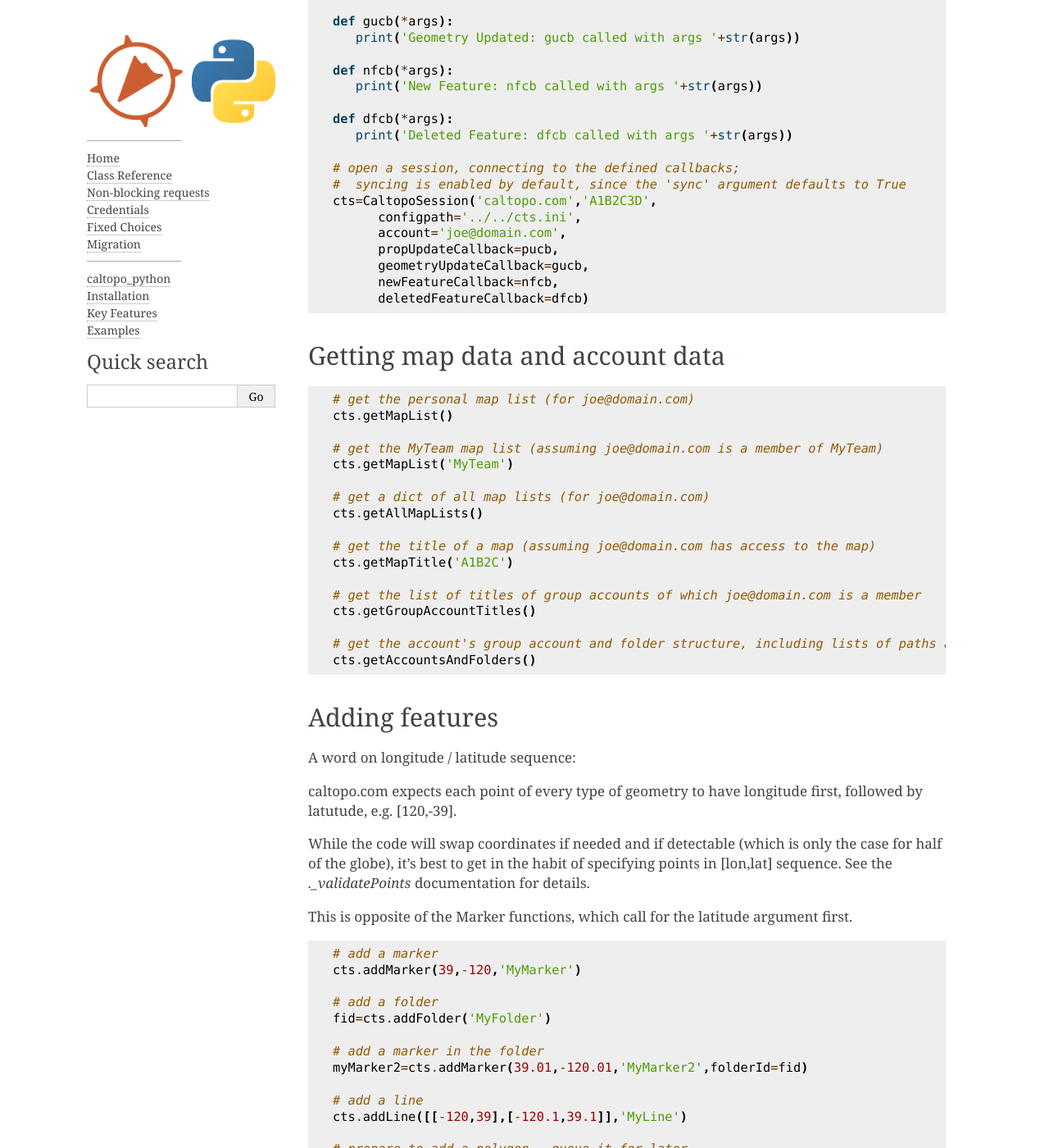
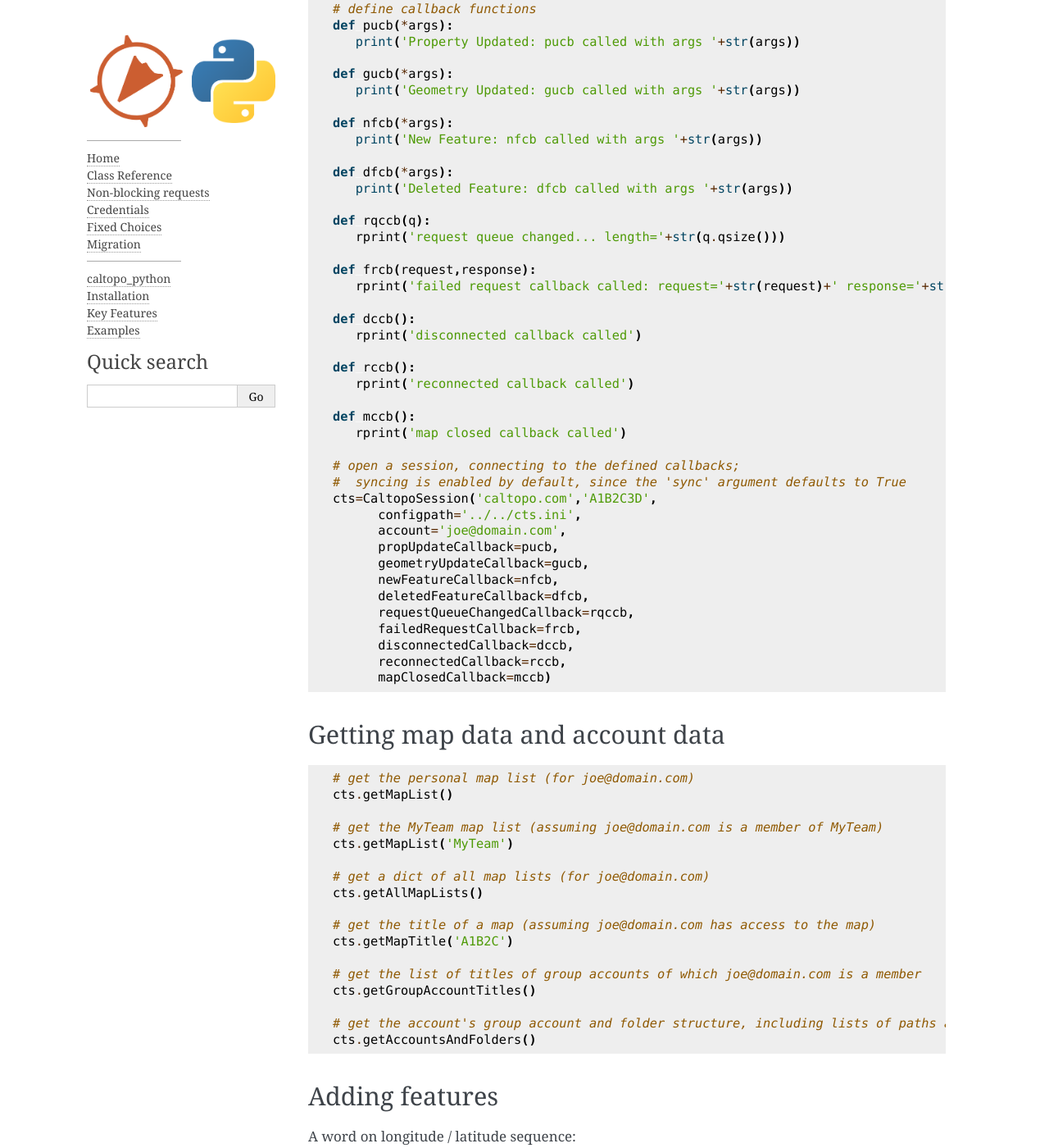
Before and after one commit to ncssar/caltopo_python, a Sphinx documentation site: the page built from docs/source/index.rst, in a window 1280 px wide and 1400 px high, scrolled down 3349 px. Shown: the whole window at 82% size. Built offline with Sphinx 7.4.7, drawn with Linux system fonts in a browser that asks for light colours; some of the changed text lies outside the part shown.

Commit message:
update examples in index.rst

```diff
--- a/docs/source/index.rst
+++ b/docs/source/index.rst
@@ -145,6 +147,21 @@ Syncing and callbacks
    def dfcb(*args):
       print('Deleted Feature: dfcb called with args '+str(args))
 
+   def rqccb(q):
+      rprint('request queue changed... length='+str(q.qsize()))
+
+   def frcb(request,response):
+      rprint('failed request callback called: request='+str(request)+' response='+str(response))
+
+   def dccb():
+      rprint('disconnected callback called')
+
+   def rccb():
+      rprint('reconnected callback called')
+
+   def mccb():
+      rprint('map closed callback called')
+
    # open a session, connecting to the defined callbacks;
    #  syncing is enabled by default, since the 'sync' argument defaults to True
    cts=CaltopoSession('caltopo.com','A1B2C3D',
@@ -153,7 +170,12 @@ Syncing and callbacks
          propUpdateCallback=pucb,
          geometryUpdateCallback=gucb,
          newFeatureCallback=nfcb,
-         deletedFeatureCallback=dfcb)
+         deletedFeatureCallback=dfcb,
+         requestQueueChangedCallback=rqccb,
+         failedRequestCallback=frcb,
+         disconnectedCallback=dccb,
+         reconnectedCallback=rccb,
+         mapClosedCallback=mccb)
 
 Getting map data and account data
 ---------------------------------
@@ -204,7 +226,7 @@ This is opposite of the Marker functions, which call for the latitude argument f
    # add a line
    cts.addLine([[-120,39],[-120.1,39.1]],'MyLine')
 
-   # prepare to add a polygon - queue it for later
+   # prepare to add a polygon - queue it for later using the dataQueue feature - not the same as a non-blocking request
    cts.addPolygon([[-120,39],[-120.1,39.1],[-120,39.1]],'MyPolygon',queue=True)
 
    # add an Operational Period
```
Also changed, not shown: other parts of docs/source/index.rst (+9 -0 lines), 5 other files.
